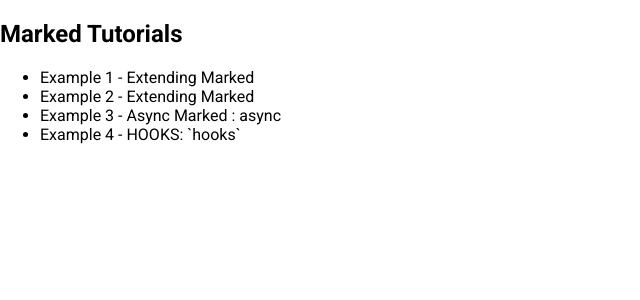
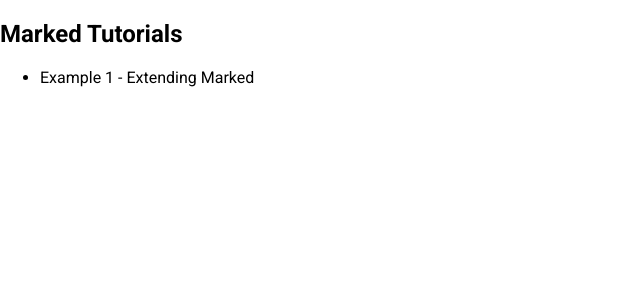
Before and after one commit to kn-mnsk/marked-tutorials, an Angular app: page /home in a window 1280 px wide. Shown: the top 300 px of the page, without its empty margins (0-640 px from the left). Built offline with nearby package versions, Linux system fonts and the light colour scheme; a web font is replaced by a local one.

Commit message:
update: all dones at 14:30

```diff
--- a/src/app/app.routes.ts
+++ b/src/app/app.routes.ts
@@ -1,10 +1,5 @@
 import { Routes } from '@angular/router';
-import { CustomMdCompSys } from './examples/custom-md-comp-sys/custom-md-comp-sys';
-import { App } from './app';
-import { ExtendingMark02 } from './examples/extending.mark.02/extending.mark.02';
 import { Home } from './home/home';
-import { Example03 } from './examples/example03/example03';
-import { Example04 } from './examples/example04/example04';
 import { Example01 } from './examples/example01/example01';
 
 export const routes: Routes = [
@@ -20,21 +15,6 @@
     component: Example01
   },
   {
-    path: "example2",
-    title: "example2",
-    component: ExtendingMark02
-  },
-  {
-    path: "example3",
-    title: "example3",
-    component: Example03
-  },
-  {
-    path: "example4",
-    title: "example4",
-    component: Example04
-  },
-  {
     path: '',
     redirectTo: 'home',
     pathMatch: 'full'
--- a/src/app/examples/example01/example01.ts
+++ b/src/app/examples/example01/example01.ts
@@ -6,7 +6,7 @@
 import { BlockList } from 'node:net';
 import fm, { FrontMatterResult, FrontMatterOptions } from 'front-matter';
 
-import DOMPurify from 'isomorphic-dompurify';
+import {sanitize, clearWindow} from 'isomorphic-dompurify';
 
 import { KatexService } from '../katex.service';
 
@@ -282,8 +282,8 @@
       postprocess: (htmlStr: string): string | Promise<string> => {
 
         // sanitize
-
-        const sanitizedHtml =  DOMPurify.sanitize(htmlStr)
+        const sanitizedHtml =  sanitize(htmlStr)
+        clearWindow();
 
         const divEl = document.createElement('div');
         divEl.innerHTML = sanitizedHtml;
--- a/src/app/home/home.html
+++ b/src/app/home/home.html
@@ -2,8 +2,5 @@
 <nav class="nav">
   <ul>
     <li routerLinkActive="active"><a [routerLink]="['/example1']">Example 1 - Extending Marked</a></li>
-    <li routerLinkActive="active"><a [routerLink]="['/example2']">Example 2 - Extending Marked</a></li>
-    <li routerLinkActive="active"><a [routerLink]="['/example3']">Example 3 - Async Marked : async</a></li>
-    <li routerLinkActive="active"><a [routerLink]="['/example4']">Example 4 - HOOKS: `hooks`</a></li>
   </ul>
 </nav>
```
